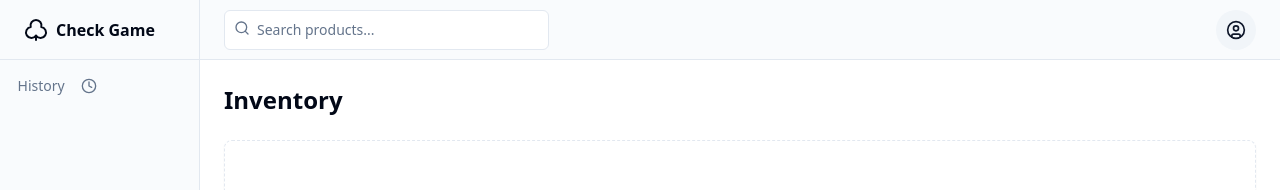
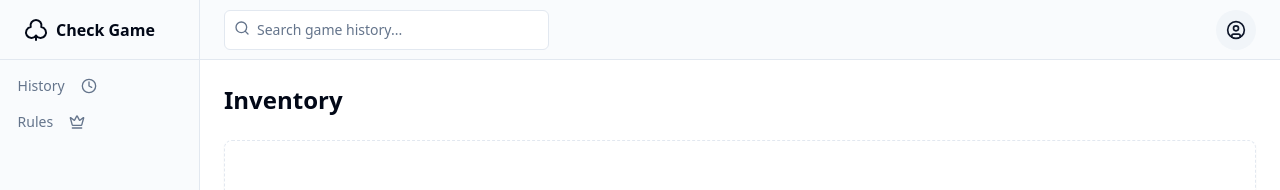
Before and after one commit to desh-dev/Check, a React (Vite) app: page / in a window 1280 px wide. Shown: the top 190 px of the page. Built offline with nearby package versions, Linux system fonts and the light colour scheme.

Commit message:
Add game rules

```diff
--- a/src/components/Dashboard.tsx
+++ b/src/components/Dashboard.tsx
@@ -13,6 +13,7 @@ import {
 } from "@/components/ui/dropdown-menu";
 import { Input } from "@/components/ui/input";
 import { Sheet, SheetContent, SheetTrigger } from "@/components/ui/sheet";
+import Rules from "./Rules";
 
 const Dashboard = () => {
   return (
@@ -26,6 +27,7 @@ const Dashboard = () => {
           <div className="flex-1">
             <nav className="grid items-start px-2 text-sm font-medium lg:px-4">
               <History />
+              <Rules />
             </nav>
           </div>
         </div>
@@ -57,7 +59,7 @@ const Dashboard = () => {
                 <Search className="absolute left-2.5 top-2.5 h-4 w-4 text-muted-foreground" />
                 <Input
                   type="search"
-                  placeholder="Search products..."
+                  placeholder="Search game history..."
                   className="w-full appearance-none bg-background pl-8 shadow-none md:w-2/3 lg:w-1/3"
                 />
               </div>
--- /dev/null
+++ b/src/components/Rules.tsx
@@ -0,0 +1,32 @@
+import {
+  HoverCard,
+  HoverCardContent,
+  HoverCardTrigger,
+} from "@/components/ui/hover-card";
+import { Crown } from "lucide-react";
+
+const Rules = () => {
+  return (
+    <HoverCard>
+      <HoverCardTrigger asChild>
+        <button className="mx-[-0.65rem] flex items-center gap-4 rounded-xl px-3 py-2 text-muted-foreground hover:text-foreground">
+          Rules <Crown className="h-4 w-4" />
+        </button>
+      </HoverCardTrigger>
+      <HoverCardContent className="w-80">
+        <h4 className="text-sm font-semibold">Check Game Rules</h4>
+        <br />
+        <p className="text-sm">
+          Select how many cards to be distributed to each user. A random card
+          will be selected from the deck as the first card for the board. You
+          can play a card with either the same number or suit as the card on the
+          board. If your current hand cannot match the card on the board then
+          select a card from the deck. Winner is the first player to play their
+          last card.
+        </p>
+      </HoverCardContent>
+    </HoverCard>
+  );
+};
+
+export default Rules;
```
